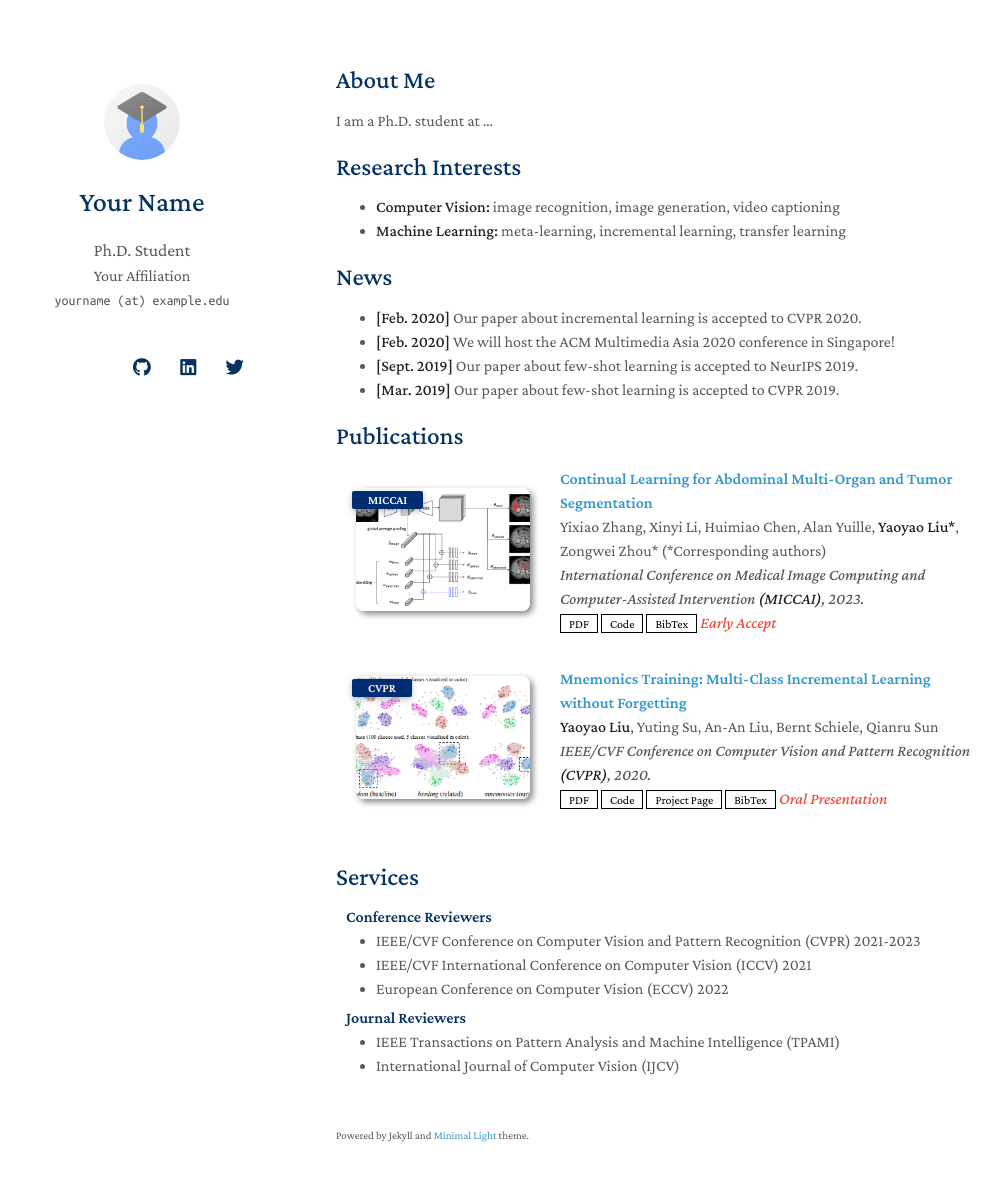
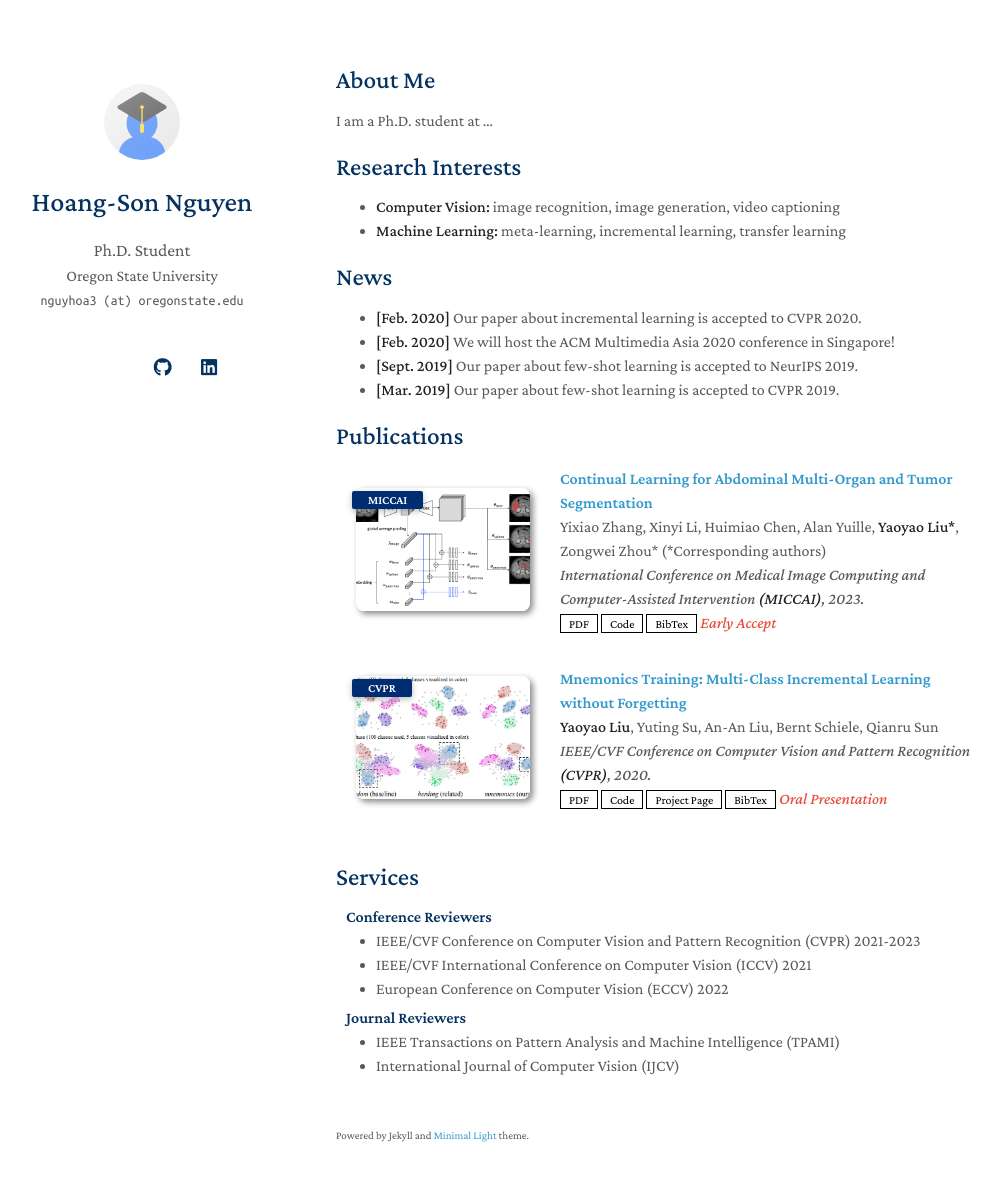
Before and after one commit to hsnguyen24/hsnguyen24.github.io, a Jekyll site: the page built from index.md, in a window 1280 px wide and 1216 px high. Shown: the top 1181 px of the window, without its empty margins (134-1135 px from the left). Built offline with Jekyll 4.4.1, drawn with Linux system fonts in a browser that asks for light colours; nearby versions of some CDN libraries; a style sheet for code colours, icons or effects is not loaded; our own code applies the rules of GitHub Pages for plain Markdown files.

Commit message:
Initial setup
Remove unnecessary files, update basic info

```diff
--- a/_config.yml
+++ b/_config.yml
@@ -1,22 +1,22 @@
 # Basic Information
-title: Your Name
+title: Hoang-Son Nguyen
 position: Ph.D. Student
-affiliation: Your Affiliation
-email: yourname (at) example.edu
+affiliation: Oregon State University
+email: nguyhoa3 (at) oregonstate.edu
 
-# Search Engine Optimization (SEO)
-# The following information is used to improve the website traffic from search engines, e.g., Google.
-keywords: minimal light
-description: The Minimal Light is a simple and elegant jekyll theme for academic personal homepage.
-canonical: https://minimal-light-theme.yliu.me/
+# # Search Engine Optimization (SEO)
+# # The following information is used to improve the website traffic from search engines, e.g., Google.
+# keywords: minimal light
+# description: The Minimal Light is a simple and elegant jekyll theme for academic personal homepage.
+# canonical: https://minimal-light-theme.yliu.me/
 
 # Links
 # If you don't need one of them, you may delete the corresponding line.
-google_scholar: https://scholar.google.com/
+google_scholar: https://scholar.google.com/citations?user=0_uBd1AAAAAJ
 cv_link: assets/files/curriculum_vitae.pdf
-github_link: https://github.com/
-linkedin: https://www.linkedin.com/
-twitter: https://twitter.com/
+github_link: https://github.com/hsnguyen24
+linkedin: https://www.linkedin.com/in/shnn22/
+# twitter: https://twitter.com/
 
 # Images (e.g., your profile picture and your website's favicon)
 # "favicon" and "favicon_dark" are used for the light and dark modes, respectively.
@@ -28,30 +28,27 @@ favicon_dark: ./assets/img/favicon-dark.png
 # You may use the option to disable the footnote, "Powered by Jekyll and Minimal Light theme."
 enable_footnote: true
 
-# Auto Dark Mode
-# You may use the option to disable the automatic dark theme
-auto_dark_mode: true
+# # Auto Dark Mode
+# # You may use the option to disable the automatic dark theme
+# auto_dark_mode: true
 
 # Font
 # You can use this option to choose between Serif or Sans Serif fonts.
 font: "Serif" # or "Sans Serif"
 
-# Google Analytics ID
-# Please remove this if you don't use Google Analytics
-google_analytics: UA-111540567-4
+# # Google Analytics ID
+# # Please remove this if you don't use Google Analytics
+# google_analytics: UA-111540567-4
 
-# Use this project as a remote theme for GitHub Pages
-# See the guide here: https://docs.github.com/en/pages/setting-up-a-github-pages-site-with-jekyll/adding-a-theme-to-your-github-pages-site-using-jekyll
-remote_theme: yaoyao-liu/minimal-light
+# # Use this project as a remote theme for GitHub Pages
+# # See the guide here: https://docs.github.com/en/pages/setting-up-a-github-pages-site-with-jekyll/adding-a-theme-to-your-github-pages-site-using-jekyll
+# remote_theme: yaoyao-liu/minimal-light
 
 # The following files will be removed from the generated website.
 exclude:
   - Gemfile
   - Gemfile.lock
   - README.md
-  - README_zh_Hans.md
-  - README_zh_Hant.md
-  - README_de.md
   - LICENSE
   - minimal-light.gemspec
   - html_source_file/
```
Also changed, not shown: README_de.md (deleted), README_zh_Hans.md (deleted), README_zh_Hant.md (deleted).
